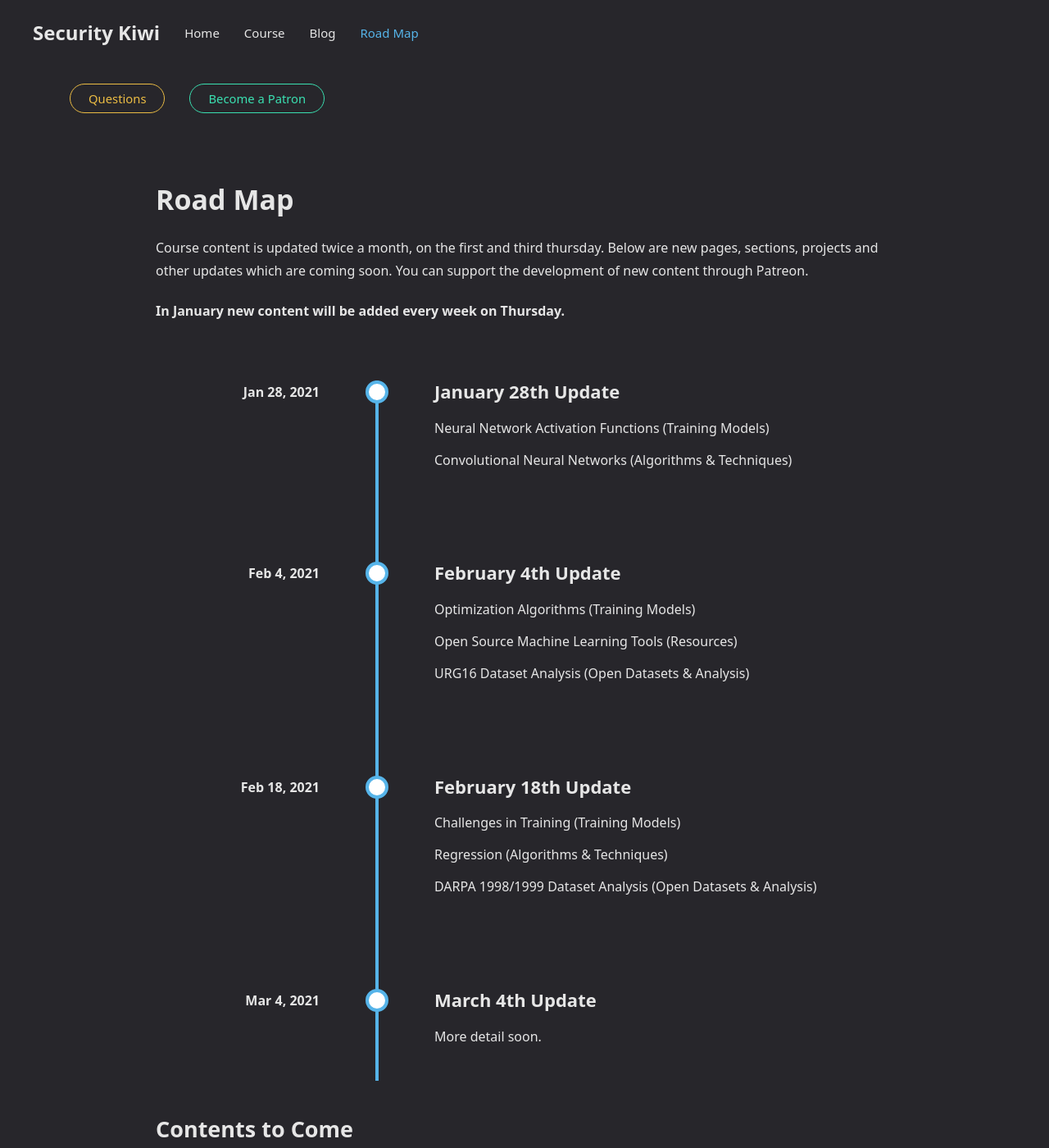
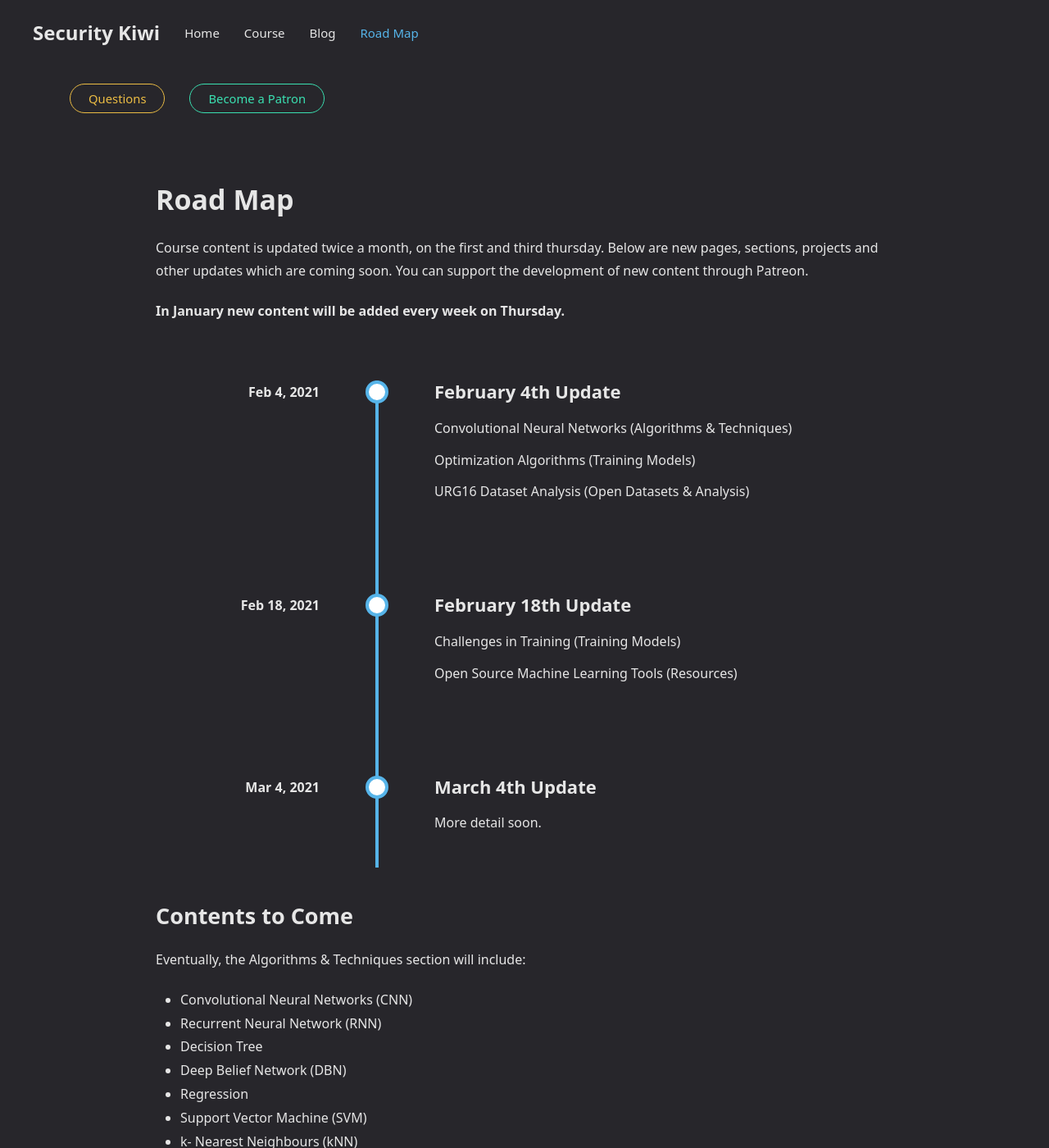
Before and after one commit to securitykiwi/securitykiwi.github.io, a Jekyll site: the page built from road-map.md, in a window 1280 px wide and 1400 px high. Shown: the whole window at 82% size. Built offline with Jekyll 4.4.1, drawn with Linux system fonts in a browser that asks for light colours; nearby versions of some CDN libraries.

Commit message:
added new page
new page, updated change log

```diff
--- a/_data/changelog.yml
+++ b/_data/changelog.yml
@@ -1,18 +1,11 @@
 # Changelog page source
-
-- title: January 28th Update
-  label:
-  date: Jan 28, 2021
-  list:
-  - Neural Network Activation Functions (Training Models)
-  - Convolutional Neural Networks (Algorithms & Techniques)
 
 - title: February 4th Update
   label:
   date: Feb 4, 2021
   list:
+  - Convolutional Neural Networks (Algorithms & Techniques)
   - Optimization Algorithms (Training Models)
-  - Open Source Machine Learning Tools (Resources)
   - URG16 Dataset Analysis (Open Datasets & Analysis)
 
 - title: February 18th Update
@@ -20,8 +13,7 @@
   date: Feb 18, 2021
   list:
   - Challenges in Training (Training Models)
-  - Regression (Algorithms & Techniques)
-  - DARPA 1998/1999 Dataset Analysis (Open Datasets & Analysis)
+  - Open Source Machine Learning Tools (Resources)
 
 - title: March 4th Update
   label:
--- a/_data/navigation_docs.yml
+++ b/_data/navigation_docs.yml
@@ -23,6 +23,7 @@
   - introduction-to-training-models
   - training-regression-models
   - training-neural-networks
+  - neural-network-activation-functions
 
 - title: Algorithms & Techniques
   docs:
```
Also changed, not shown: _docs/neural-network-activation-functions.md (added, +101 -0 lines), 1 other file.
